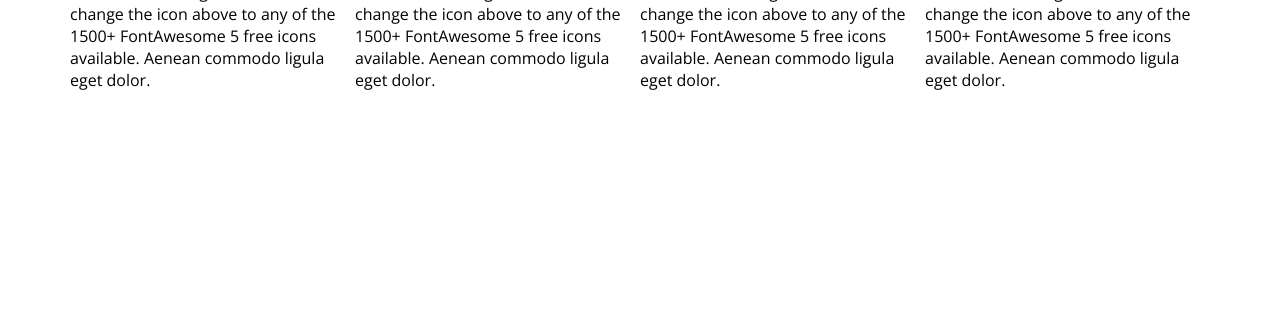
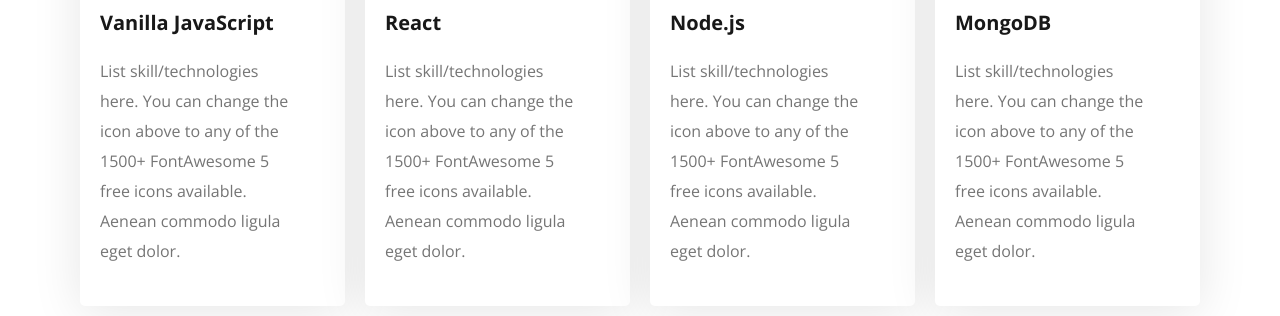
Before and after one commit to Sk-Monir/Developer-porttfolio, a plain HTML site: page index.html in a window 1280 px wide. Shown: the part 1769-2085 px from the top of the page. Before the commit the page ends 1860 px from the top, so only its background shows below. Drawn offline with nearby package versions, Linux system fonts and the light colour scheme.

Commit message:
add what do section

```diff
--- a/css/style.css
+++ b/css/style.css
@@ -123,9 +123,32 @@
     font-weight: 700;
 }
 /* about_us section end */
-/* what i am section start */
+/* what do section start */
 #what_iam .sec_ttl p{
     padding: 0 50px;
 }
-
-/* what i am sction end  */
+.what_iam_info_dis{
+    border-radius: 5px;
+    background: #FFF;
+    margin: 10px;
+    padding: 20px;
+    box-shadow: 0px 6px 50px 0px rgba(0, 0, 0, 0.10);
+}
+.what_iam_info_dis img{
+    margin-bottom:20px ;
+}
+.what_iam_info_dis h4{
+    margin-bottom:20px ;
+    font-size: 20px;
+    font-weight: 700;
+    color: #181818;
+}
+.what_iam_info_dis p{
+    margin-bottom:20px ;
+    color:#757575;
+    font-size: 16px;
+    font-weight: 400;
+    padding-right: 30px;
+    line-height: 30px;
+}
+/* what do sction end  */
```
Also changed, not shown: index.html (+3 -1 lines).
